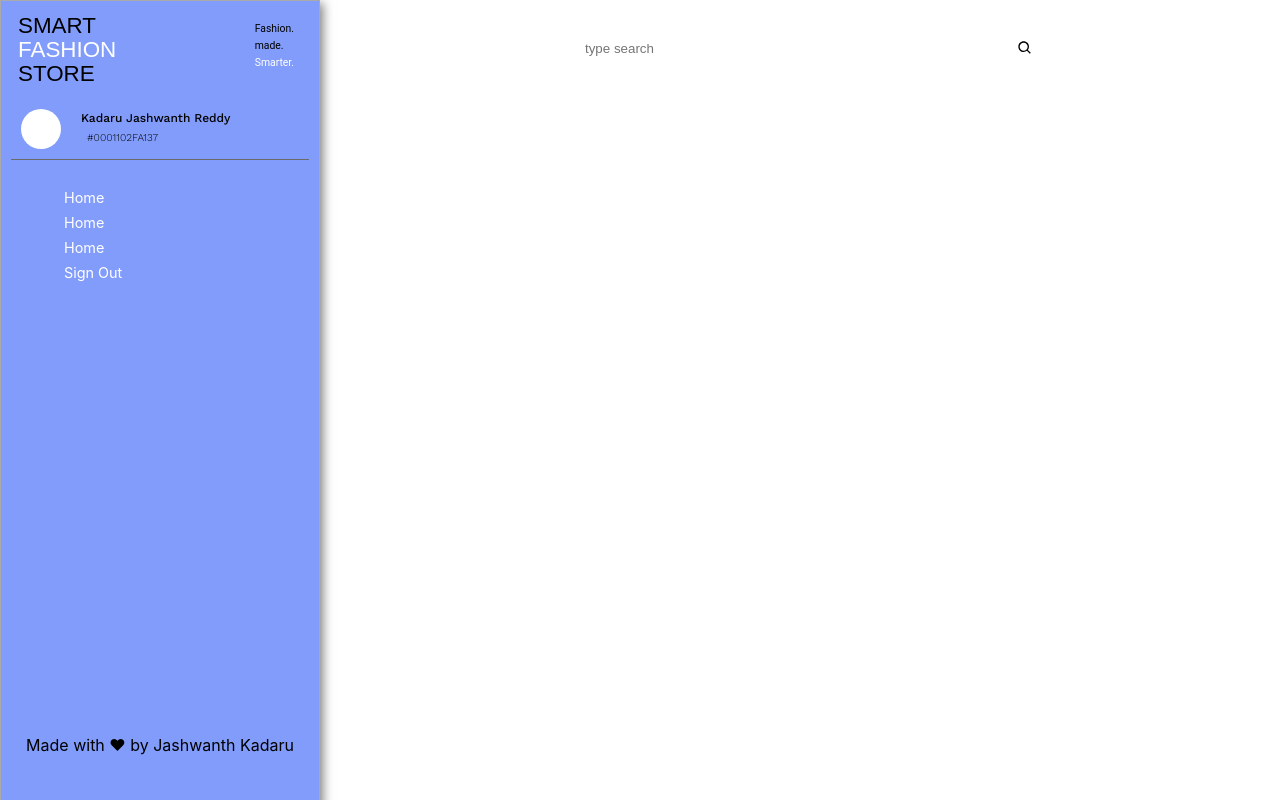
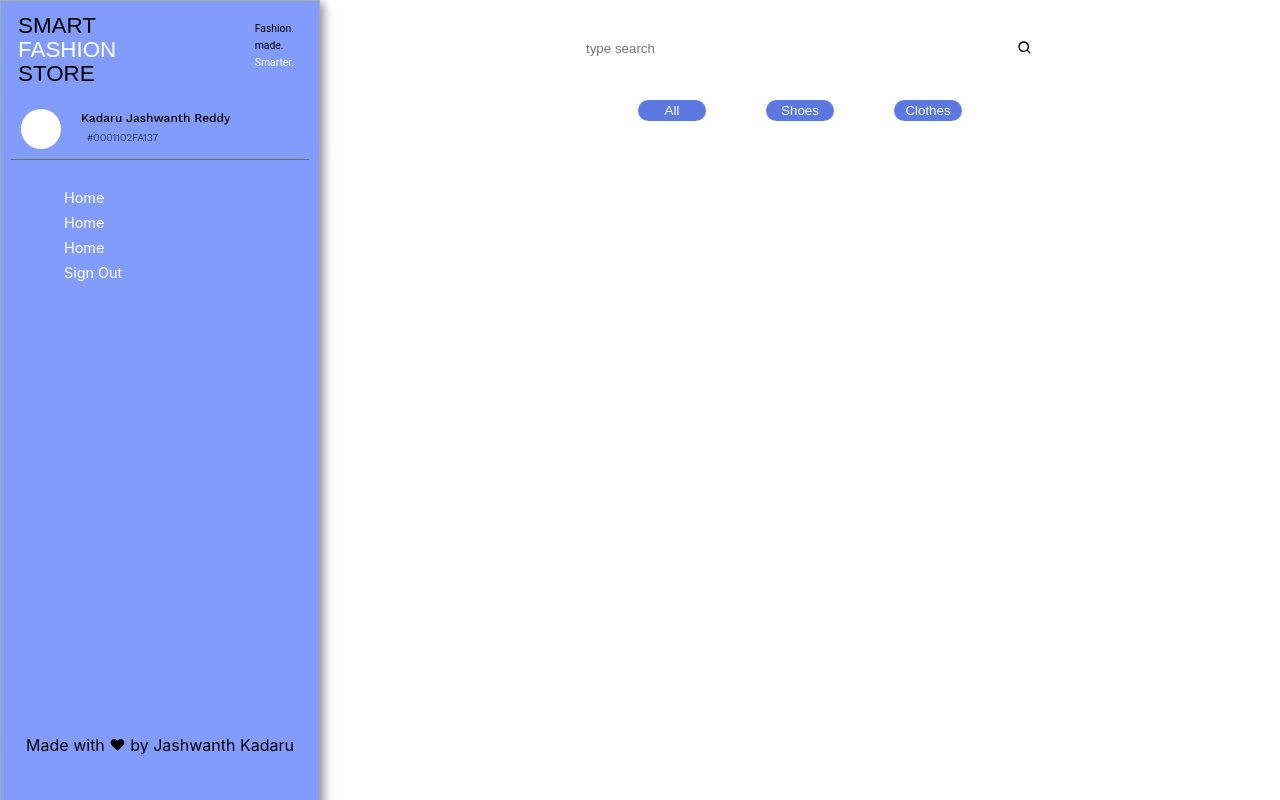
Before and after one commit to JashwanthKadaru/AI_Assisted_Shopping_App, a React (Create React App) app in the folder client/smart_store_client/: page /shop in a window 1280 px wide. Built offline with nearby package versions, Linux system fonts and the light colour scheme; a web font is replaced by a local one.

Commit message:
In client folder, created react home page layout, search bar, filter option buttons. Added css styles for home page.

```diff
--- a/client/smart_store_client/src/css/Home.css
+++ b/client/smart_store_client/src/css/Home.css
@@ -18,7 +18,7 @@
     border-radius: 20px;
     margin-left: 15px;
     margin-right: 10px;
-    border: none;
+    border: 1px solid transparent;
 }
 
 .search-box input:hover, .search-box input:active {
@@ -29,3 +29,34 @@
     padding-top: 5px;
     margin-bottom: -3px;
 }
+
+.tags-div {
+    display: flex;
+    flex-direction: row;
+    justify-content: space-around;
+    width: 40%;
+    margin: 0 auto;
+    /* border: 1px solid black */
+}
+
+.tags-div button {
+    display: inline-block;
+    min-width: 68px;
+    max-width: 68px;
+    padding: 3px 5px;
+    border-radius: 15px;
+    background-color: #5c79e2;
+    color: white;
+    border: none;
+    margin: 6px 4px;
+    transition: 0.3s;
+}
+
+.tags-div button:hover {
+    box-shadow: 2px 2px 6px 1px rgba(0, 0, 0, 0.5);
+    margin-top: 2px;
+    margin-bottom: 10px;
+    margin-left: 0px;
+    margin-right: 8px;
+    transition: 0.3s;
+}
--- a/client/smart_store_client/src/pages/Home.js
+++ b/client/smart_store_client/src/pages/Home.js
@@ -10,7 +10,11 @@ const Home = () => {
                 <BiSearch className="search-icon"/>
             </div>
 
-
+            <div className="tags-div">
+                    <button> All </button>
+                    <button> Shoes </button>
+                    <button> Clothes </button>
+            </div>
         </div>
     )
 }
```
